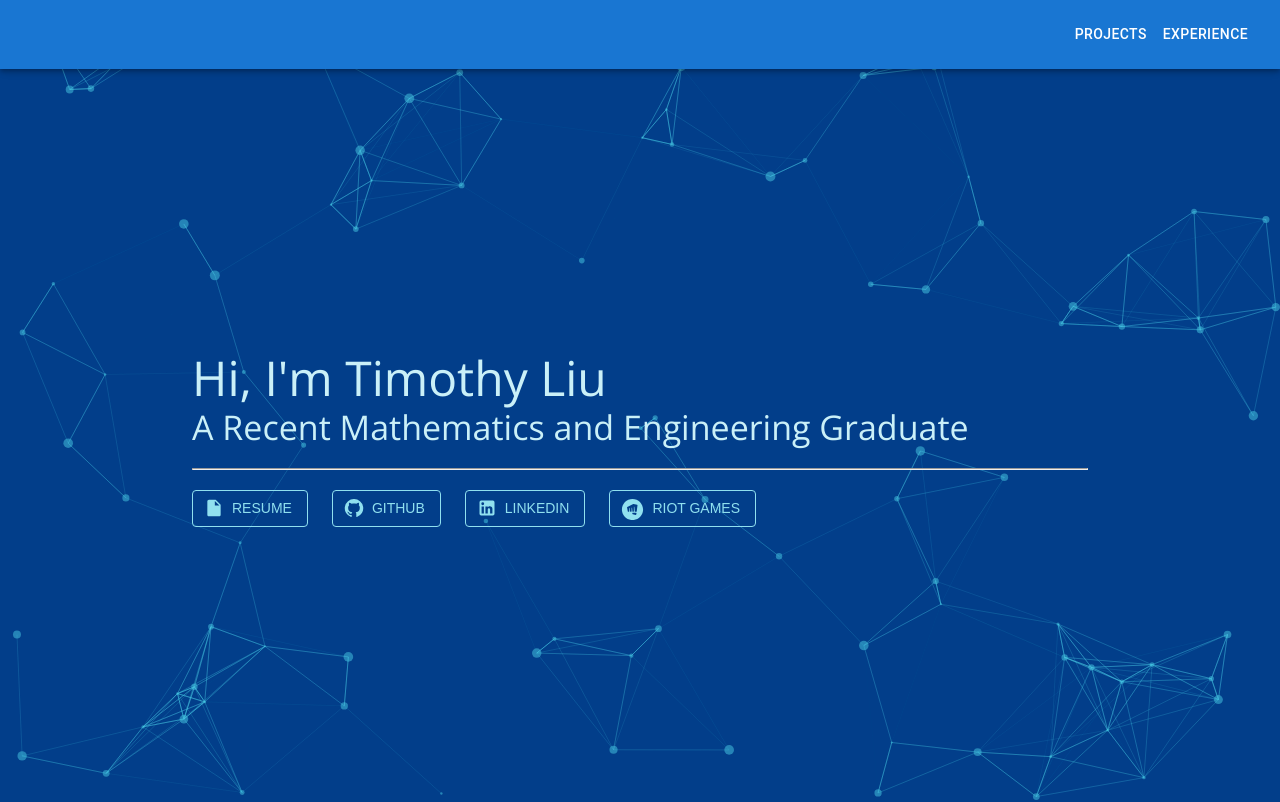
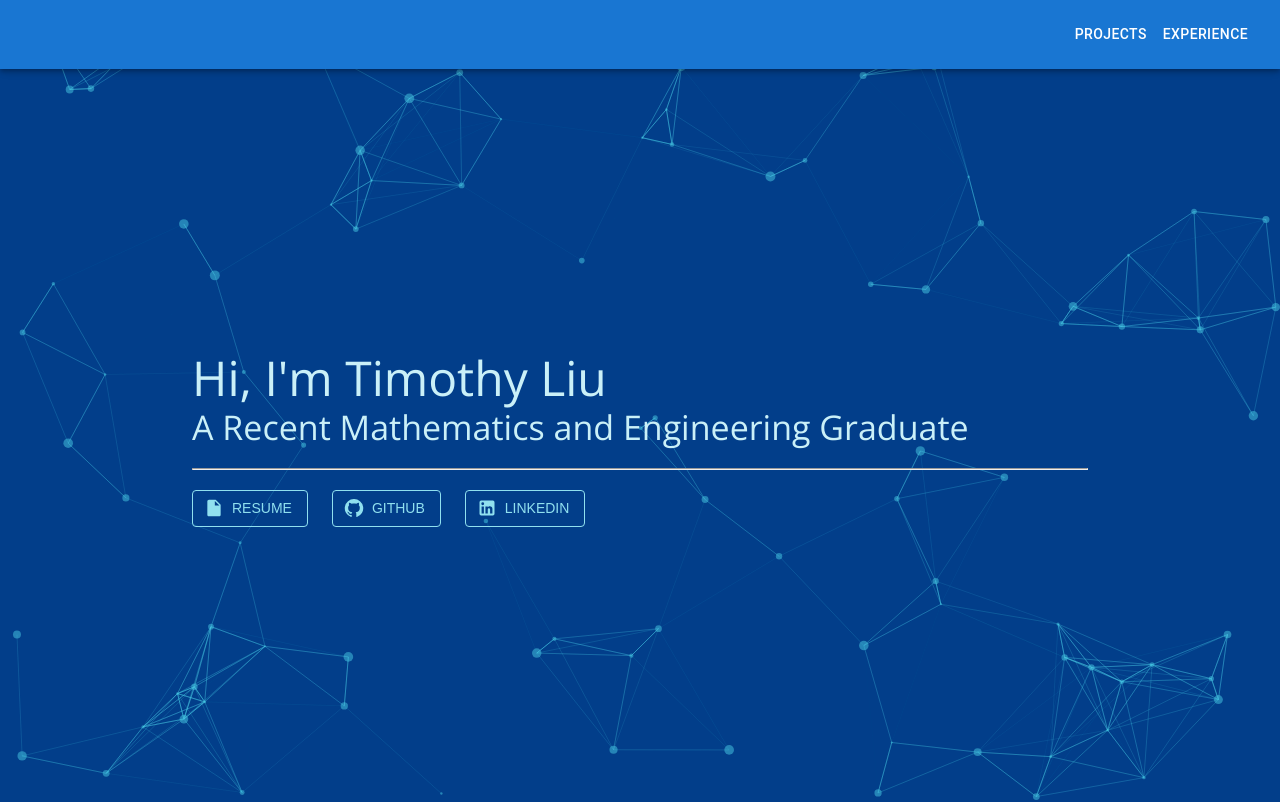
Before and after one commit to timothyliutl/personal_site, a React (Create React App) app: page / in a window 1280 px wide. Shown: the top 802 px of the page. Built offline with nearby package versions, Linux system fonts and the light colour scheme.

Commit message:
small updates

```diff
--- a/src/PageElements/Intro.tsx
+++ b/src/PageElements/Intro.tsx
@@ -147,9 +147,6 @@ const Intro = () => {
                             <Grid item>
                                 <Button target="_blank" href="https://www.linkedin.com/in/timothy-liu-4a738619b/" startIcon={<LinkedInIcon></LinkedInIcon>} style={{ color: '#90e0ef', borderColor: '#90e0ef' }} variant="outlined">LinkedIn</Button>
                             </Grid>
-                            <Grid item>
-                                <Button target="_blank" href="https://blitz.gg/lol/profile/na1/GentianPurple" startIcon={<Icon sx={{width:'23px', height:'23px', color:'blue'}}><img style={{width:'23px', height:'23px'}} src="./riot-games.svg"></img></Icon>} style={{ color: '#90e0ef', borderColor: '#90e0ef' }} variant="outlined">Riot Games</Button>
-                            </Grid>
                         </Grid>
                         <Grid style={{marginRight: 'auto', marginLeft:'auto'}} sx={{ display: { xs: 'flex', md: 'none' }}} justifyContent={'center'} container xs={6} sm={12} spacing={3}>
                             <Grid item>
```
